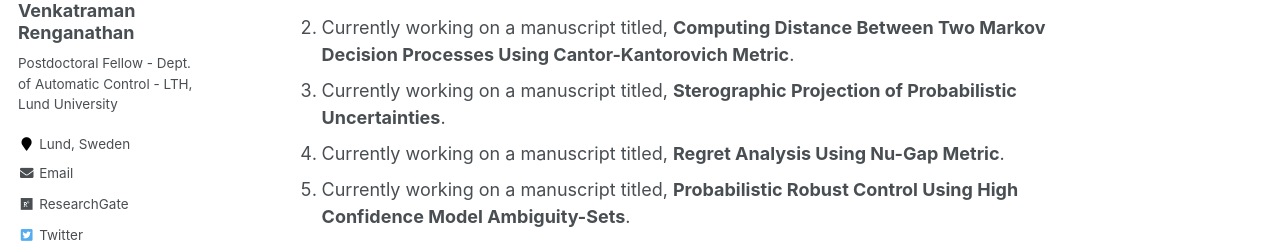
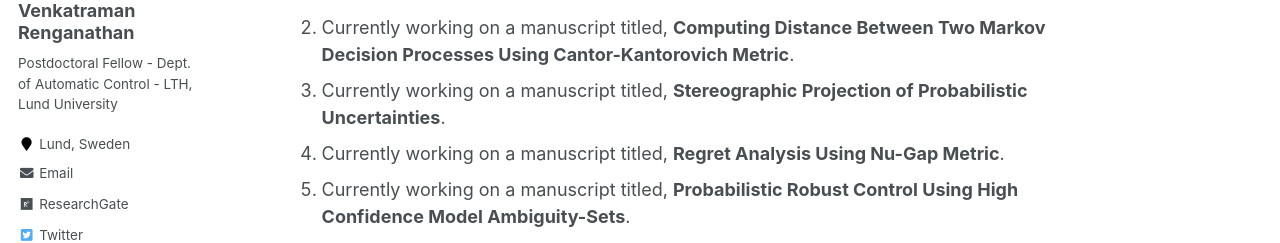
Before and after one commit to venkatramanrenganathan/venkatramanrenganathan.github.io, a Jekyll site: the page built from _pages/about.md, in a window 1280 px wide and 900 px high, scrolled down 403 px. Shown: the part 180-423 px from the top of the window. Built offline with Jekyll 4.4.1, drawn with Linux system fonts in a browser that asks for light colours; some web fonts are replaced.

Commit message:
Update about.md

```diff
--- a/_pages/about.md
+++ b/_pages/about.md
@@ -13,7 +13,7 @@ I am a postdoctoral researcher at the [Department of Automatic Control](https://
 ## Upcoming Research
 1. Currently working on a manuscript titled, **Data Driven Anomaly Detection Using Conformal Prediction**.
 1. Currently working on a manuscript titled, **Computing Distance Between Two Markov Decision Processes Using Cantor-Kantorovich Metric**.
-1. Currently working on a manuscript titled, **Sterographic Projection of Probabilistic Uncertainties**.
+1. Currently working on a manuscript titled, **Stereographic Projection of Probabilistic Uncertainties**.
 1. Currently working on a manuscript titled, **Regret Analysis Using Nu-Gap Metric**.
 1. Currently working on a manuscript titled, **Probabilistic Robust Control Using High Confidence Model Ambiguity-Sets**.
 1. Currently working on a manuscript titled, **Anticipation Based Distributed Consensus Protocol for Networked Systems**.
```
